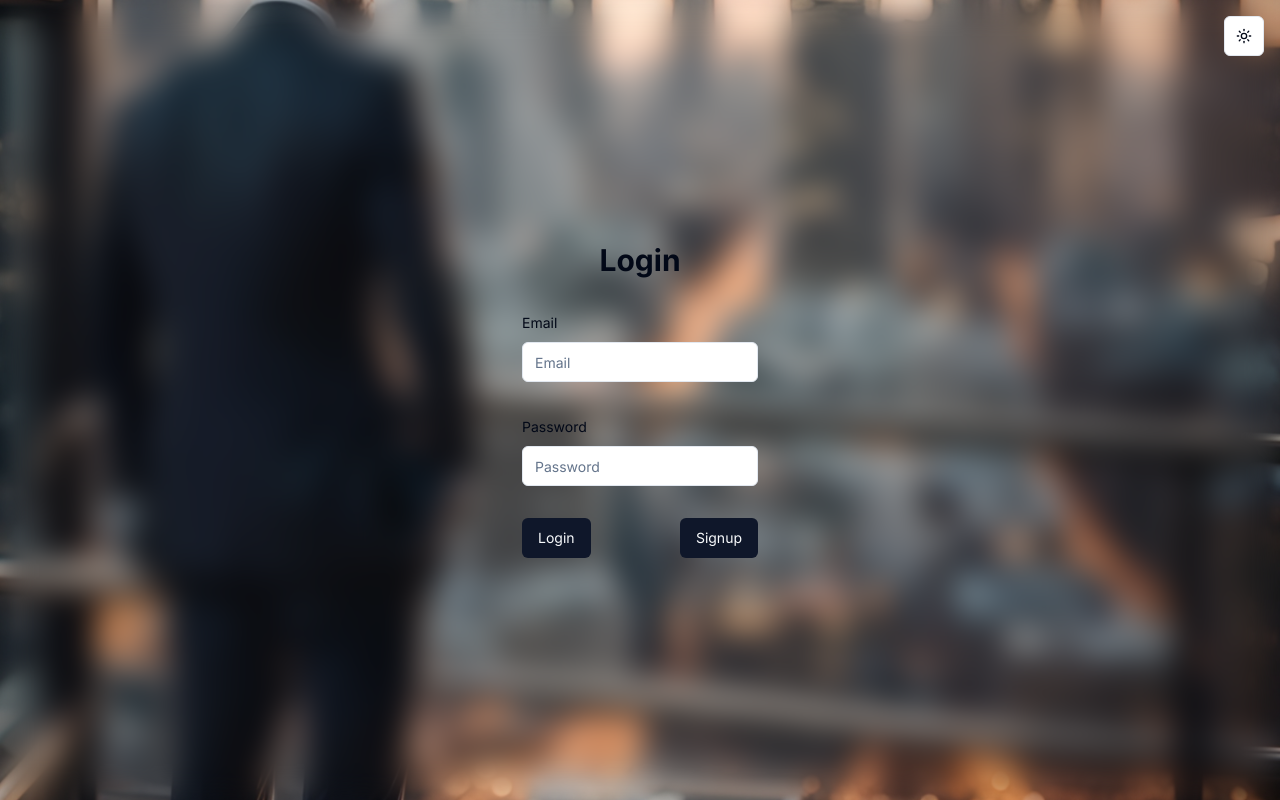
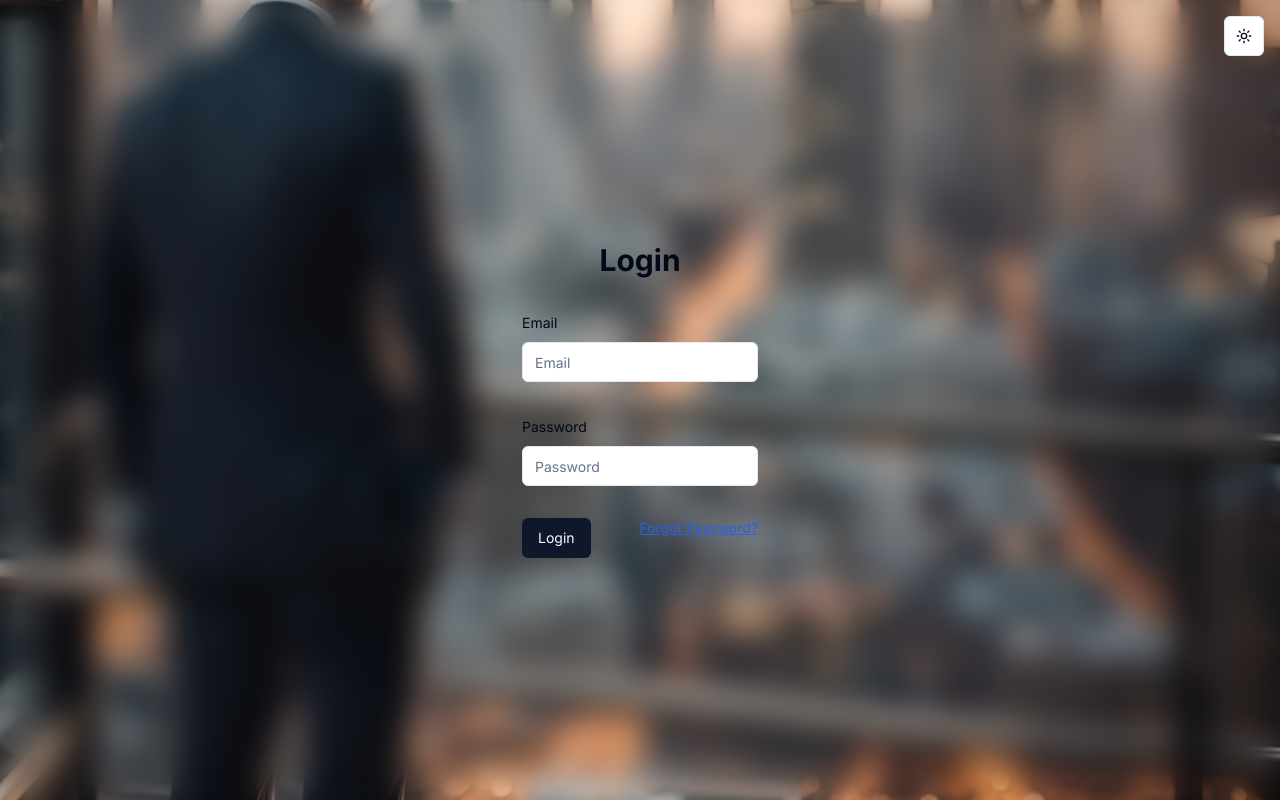
Before and after one commit to HeshanKavin/Personal_Blog, a Next.js app: page /login in a window 1280 px wide. Built offline with nearby package versions, Linux system fonts and the light colour scheme.

Commit message:
update login

```diff
--- a/components/LoginForm.tsx
+++ b/components/LoginForm.tsx
@@ -14,7 +14,8 @@ import {
     FormMessage,
 } from "@/components/ui/form"
 import { Input } from "@/components/ui/input"
-import { signup, login } from "@/actions/auth"
+import { login } from "@/actions/auth"
+//import { signup } from "@/actions/auth"
 
 const formSchema = z.object({
     email: z.string().email({
@@ -83,7 +84,13 @@ export function LoginForm() {
                 />
                 <div className="flex justify-between">
                     <Button formAction={login} type="submit">Login</Button>
-                    <Button formAction={signup} type="submit">Signup</Button>
+                    {/* <Button formAction={signup} type="submit">Signup</Button> */}
+                    <a
+                        href="/forgot-password" // Update this with the actual path
+                        className="text-sm text-blue-600 underline hover:text-blue-800"
+                    >
+                        Forgot Password?
+                    </a>
                 </div>
             </form>
         </Form>
```
